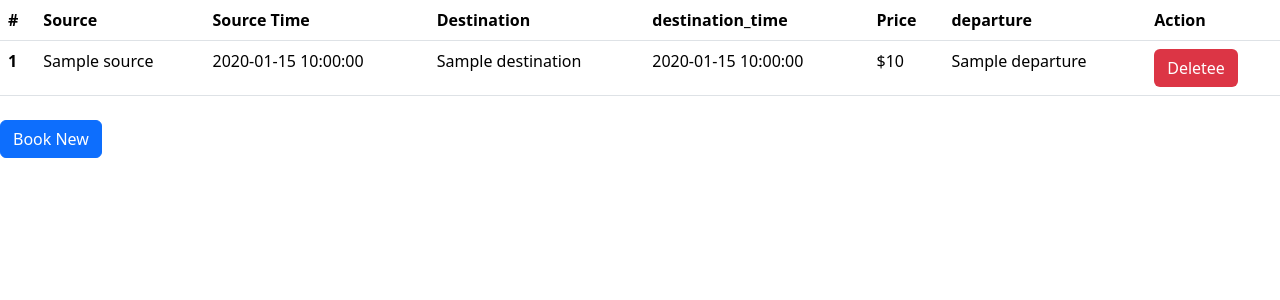
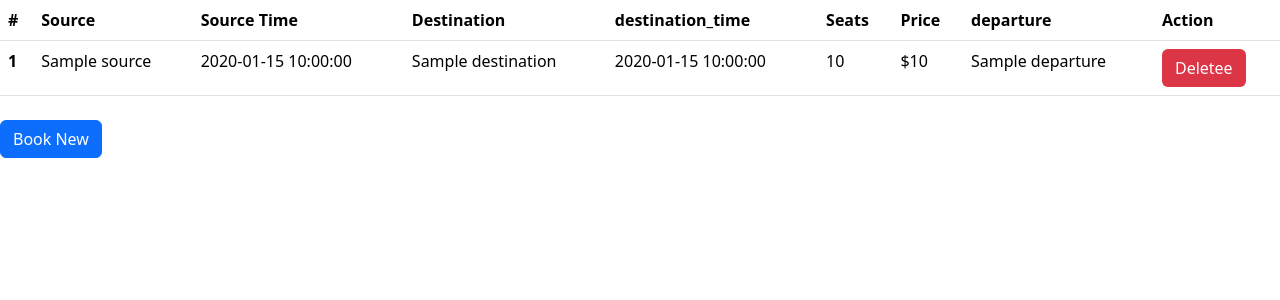
Before and after one commit to huzaifa003/tourSiteFlask, a Flask app: template templates/userPage.html in a window 1280 px wide. Shown: the part 50-350 px from the top of the page. Run offline with Flask 3, Linux system fonts and the light colour scheme; the template is opened without the code that fills it: most values are stand-ins (such as "Sample title", 1, 10 or a date in 2020).

Commit message:
Minor Amend

```diff
--- a/templates/userPage.html
+++ b/templates/userPage.html
@@ -33,6 +33,8 @@
           <th scope="col">Destination</th>
           <th scope="col">destination_time</th>
 
+          <th scope="col">Seats</th>
+
           <th scope="col">Price</th>
           <th scope="col">departure</th>
           <th scope="col">Action</th>
@@ -47,6 +49,7 @@
             <td>{{rows['source_time']}}</td>
             <td>{{rows['destination']}}</td>
             <td>{{rows['destination_time']}}</td>
+            <td>{{rows['seats']}}</td>
             <td>${{rows['cost']}}</td>
             <td>{{rows['departure']}}</td>
             <td><button id = "{{rows['b_id']}}" onclick="del(this.id)"  class="btn text-white bg-danger">Deletee</button></td>
```
